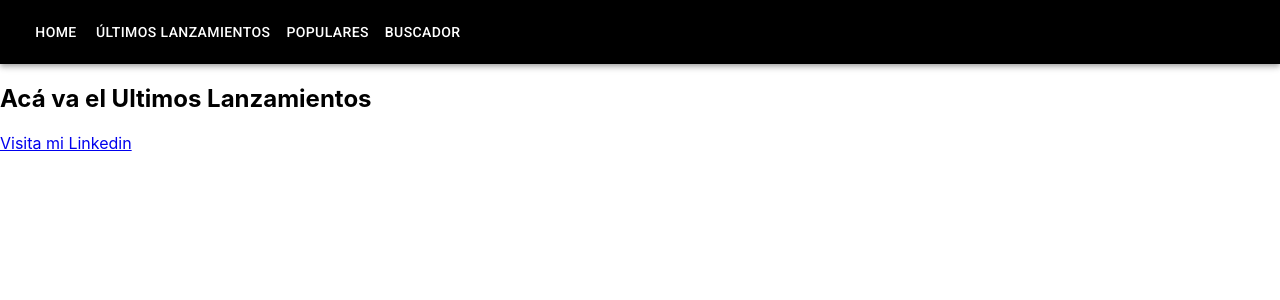
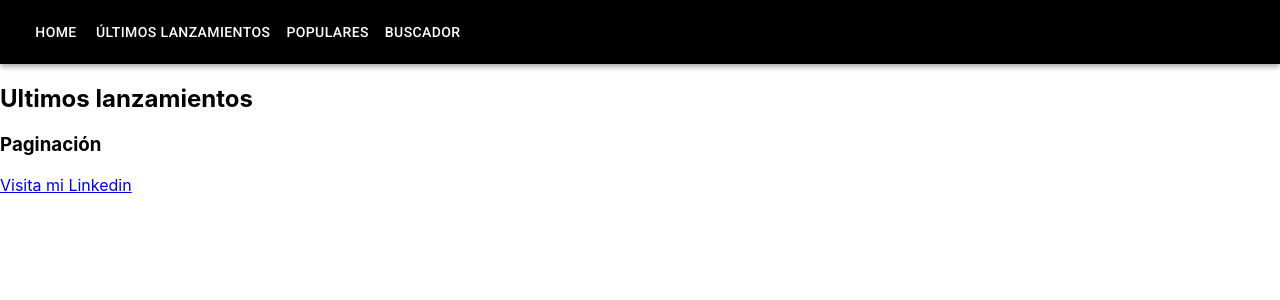
Before and after one commit to charicodazzi/tppeliculas, a React (Create React App) app: page /UltimosLanzamientos in a window 1280 px wide. Shown: the top 300 px of the page. Built offline with nearby package versions, Linux system fonts and the light colour scheme.

Commit message:
seccion populares

```diff
--- a/src/componentes/Populares.js
+++ b/src/componentes/Populares.js
@@ -1,8 +1,17 @@
+import PresentacionPeliculas from "./PresentacionPeliculas";
+import { useEffect, useState } from "react";
+import { URLBASE, APIkey } from "./FuncionesAuxiliares";
+
 const Populares = () => {
+  const [movies, setMovies] = useState([]);
+
+  useEffect(() => {
+    fetch(`${URLBASE}popular?api_key=${APIkey}`)
+      .then((res) => res.json())
+      .then((data) => setMovies(data.results));
+  }, []);
   return (
-    <div>
-      <h2>Acá va el Populares</h2>
-    </div>
+    <PresentacionPeliculas titulo="Peliculas Populares" peliculas={movies} />
   );
 };
 
--- /dev/null
+++ b/src/componentes/PresentacionPeliculas.js
@@ -0,0 +1,13 @@
+const PresentacionPeliculas = ({ titulo, peliculas }) => {
+  return (
+    <div>
+      <h2>{titulo}</h2>
+      {peliculas.map((pelicula) => (
+        <h3>{pelicula.title}</h3>
+      ))}
+      <h3>Paginación</h3>
+    </div>
+  );
+};
+
+export default PresentacionPeliculas;
--- a/src/componentes/UltimosLanzamientos.js
+++ b/src/componentes/UltimosLanzamientos.js
@@ -1,8 +1,11 @@
+import PresentacionPeliculas from "./PresentacionPeliculas";
+
 const UltimosLanzamientos = () => {
   return (
-    <div>
-      <h2>Acá va el Ultimos Lanzamientos</h2>
-    </div>
+    <PresentacionPeliculas
+      titulo="Ultimos lanzamientos"
+      peliculas={["ultimos 1", "ultimos 2", "ultimos  3"]}
+    />
   );
 };
 
```
